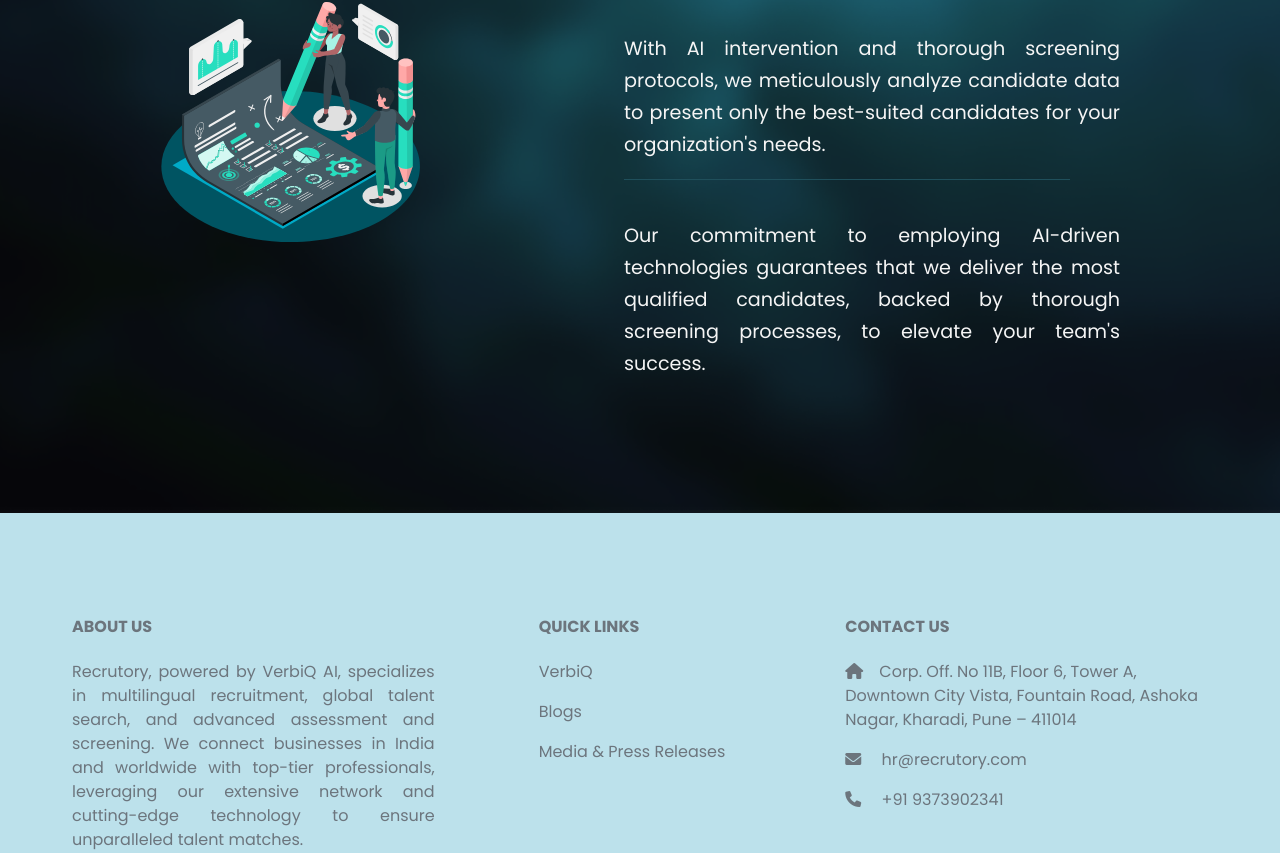
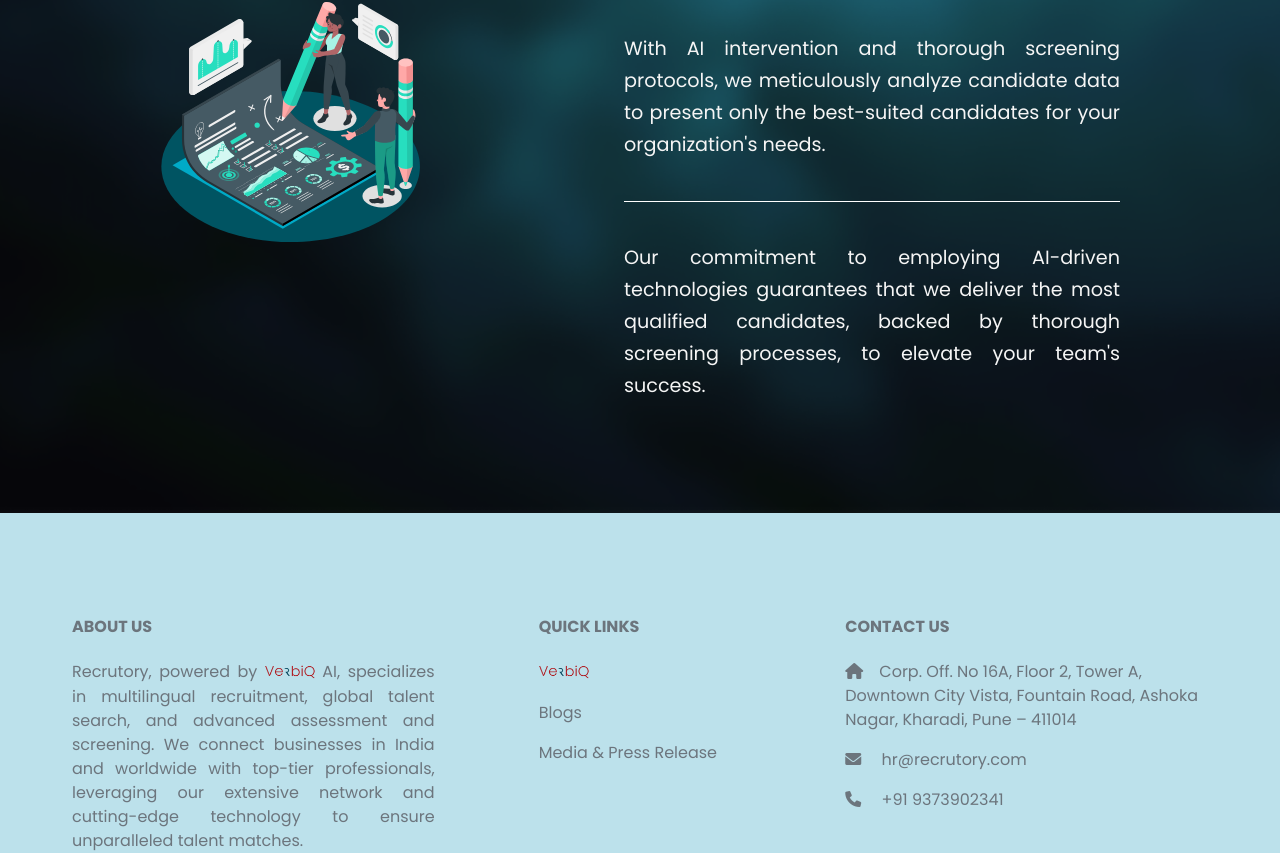
Before and after one commit to ShrawanVD/recrutory_web, an Angular app: page / in a window 1280 px wide. Shown: the part 3130-3983 px from the top of the page. Built offline with nearby package versions, Linux system fonts and the light colour scheme.

Commit message:
verbiq image and copyright segment and divider adjustment

```diff
--- a/src/app/components/footer/footer.component.css
+++ b/src/app/components/footer/footer.component.css
@@ -102,7 +102,7 @@
 }
 
 #content2-first-card{
-  margin-top: 5.5rem;
+  margin-top: 7rem;
 }
 
 .img-content2 {
@@ -285,20 +285,6 @@
 /* to provide linear effect */
 .scroller[data-animated="true"] {
   overflow: hidden;
-  /* -webkit-mask: linear-gradient(
-    90deg,
-    transparent,
-    #02586f 10%,
-    #02586f 90%,
-    transparent
-  );
-  mask: linear-gradient(
-    90deg,
-    transparent,
-    #02586f 10%,
-    #02586f 90%,
-    transparent
-  ); */
 }
 
 /* used for wrapping the text at the both ends */
@@ -378,15 +364,11 @@
   position: relative;
 }
 
-.right-side .divider {
-  position: relative;
-}
-
 .horizontal-divider {
-  min-width: calc(100%);
+  max-width: auto;
   height: 1px;
-  background-color: #1f4f5b;
-  margin: -1.4rem 0;
+  background-color: white;
+  margin: 0.5rem 0;
 }
 
 /* Media queries for responsiveness */
@@ -441,7 +423,7 @@
     margin-top: 4rem;
     width: 80%;
     margin-right: 7rem;
-    /* Remove unnecessary properties */
+
   }
 
   .above-footer-container .left-side img {
@@ -460,8 +442,10 @@
   }
 
   .horizontal-divider {
-    margin: -0.5rem 7rem 0 0;
+    margin: 0.5rem 0.8rem;
   }
+
+
 }
 
 @media screen and (max-width: 690px) {
@@ -505,6 +489,9 @@
   }
 }
 
+
+
+
 /* footer section */
 
 footer {
@@ -518,18 +505,20 @@ footer {
   text-align: justify;
 }
 
+.logo-link{
+  width: 3.5rem;
+  height: auto;
+  margin: 0 -3px 4px;
+  /* margin-bottom: 4px;
+  margin-left: -3px;
+  margin-right: -3px; */
+}
+
 @media screen and (max-width: 995px) {
   .quick-links {
     left: 0;
   }
 }
-/*
-@media screen and (max-width: 770px) {
-  footer .quick-links {
-    justify-content: center;
-  }
-} */
-
 /* hover effect */
 a {
   color: #54b3d6;
--- a/src/app/components/footer/footer.component.html
+++ b/src/app/components/footer/footer.component.html
@@ -130,9 +130,6 @@
     background-position: center;
   "
 >
-
-
-
   <div class="left-side">
     <img src="assets/up-footer-right.svg" alt="Image" />
   </div>
@@ -145,9 +142,7 @@
           efficiency at every step.
         </p>
       </li>
-      <li class="divider">
-        <div class="horizontal-divider"></div>
-      </li>
+      <div class="horizontal-divider"></div>
       <li>
         <p>
           With AI intervention and thorough screening protocols, we meticulously
@@ -155,9 +150,10 @@
           your organization's needs.
         </p>
       </li>
-      <li class="divider">
+      <!-- <li class="divider">
         <div class="horizontal-divider"></div>
-      </li>
+      </li> -->
+      <div class="horizontal-divider"></div>
       <li>
         <p>
           Our commitment to employing AI-driven technologies guarantees that we
@@ -182,11 +178,13 @@
         <h6 class="text-uppercase fw-bold mb-4">About Us</h6>
 
         <p class="footer-para-about-us">
-          Recrutory, powered by VerbiQ AI, specializes in multilingual
-          recruitment, global talent search, and advanced assessment and
-          screening. We connect businesses in India and worldwide with top-tier
-          professionals, leveraging our extensive network and cutting-edge
-          technology to ensure unparalleled talent matches.
+          Recrutory, powered by
+          <img class="logo-link" src="assets/verbiq_logo.png" alt="" /> AI,
+          specializes in multilingual recruitment, global talent search, and
+          advanced assessment and screening. We connect businesses in India and
+          worldwide with top-tier professionals, leveraging our extensive
+          network and cutting-edge technology to ensure unparalleled talent
+          matches.
         </p>
       </div>
       <!-- Grid column -->
@@ -197,14 +195,16 @@
       >
         <h6 class="text-uppercase fw-bold mb-4">Quick links</h6>
         <p>
-          <a href="#!" class="text-reset text-decoration-none">VerbiQ</a>
+          <a href="#!" class="text-reset text-decoration-none"
+            ><img class="logo-link" src="assets/verbiq_logo.png" alt=""
+          /></a>
         </p>
         <p>
           <a href="#!" class="text-reset text-decoration-none">Blogs</a>
         </p>
         <p>
           <a href="#!" class="text-reset text-decoration-none"
-            >Media & Press Releases</a
+            >Media & Press Release</a
           >
         </p>
       </div>
@@ -213,8 +213,8 @@
       <div class="col-lg-4 col-md-12">
         <h6 class="text-uppercase fw-bold mb-4">Contact Us</h6>
         <p>
-          <i class="fas fa-home me-3" id="footer-address"></i>Corp. Off. No 11B,
-          Floor 6, Tower A, Downtown City Vista, Fountain Road, Ashoka Nagar,
+          <i class="fas fa-home me-3" id="footer-address"></i>Corp. Off. No 16A,
+          Floor 2, Tower A, Downtown City Vista, Fountain Road, Ashoka Nagar,
           Kharadi, Pune – 411014
         </p>
         <p><i class="fas fa-envelope me-3"></i> hr&#64;recrutory.com</p>
@@ -284,7 +284,7 @@
     </section>
     <!-- Section: Social media -->
 
-    <div class="text-center">&#64; 2024 Chalkboard Academy Private Limited</div>
+    <div class="text-center">&#64; 2024 TalentAxisPro Private Limited</div>
   </div>
 </footer>
 <!-- Footer -->
```
